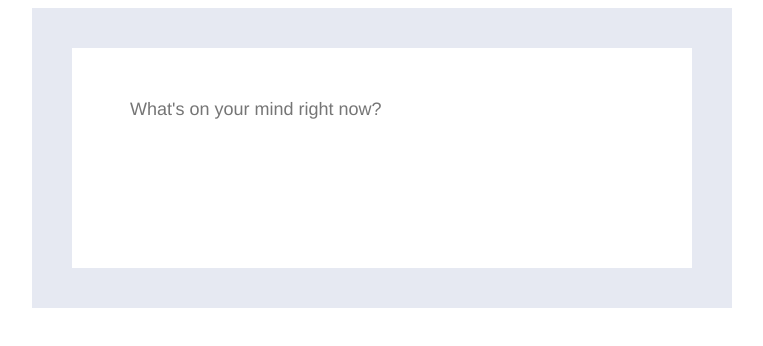
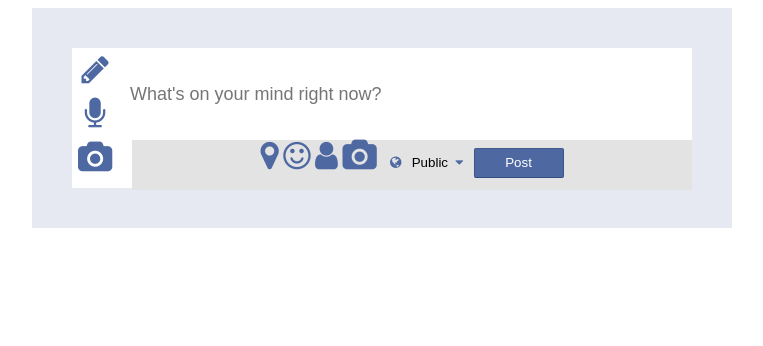
Before and after one commit to TomOndiba/cb-facebook-form, a plain HTML site: page index.html in a window 1280 px wide. Shown: the whole page, without its empty margins (258-1021 px from the left). Drawn offline with Linux system fonts and the light colour scheme.

Commit message:
[style] adds dropdown

```diff
--- a/index.html
+++ b/index.html
@@ -9,8 +9,50 @@
   <body>
     <div class="status-container">
       <div class="status">
+        <div class="status-menu-left">
+          <i class="fa fa-pencil fa-2x"></i>
+          <i class="fa fa-microphone fa-2x"></i>
+          <i class="fa fa-camera fa-2x"></i>
+        </div>
         <input class="user-input" placeholder="What's on your mind right now?" />
+        <div class="status-menu-bottom">
+          <div class="status-add">
+            <i class="fa fa-map-marker fa-2x"></i>
+            <i class="fa fa-smile-o fa-2x"></i>
+            <i class="fa fa-user fa-2x"></i>
+            <i class="fa fa-camera fa-2x"></i>
+          </div>
+          <div class="status-dropdown">
+            <button class="status-dropdown-btn" onclick="showDropdown()"><i class="fa fa-globe fa-fw"></i>&nbsp; Public &nbsp;<i class="fa fa-caret-down"></i></button>
+            <div id="drop" class="dropdown-content">
+              <a href="#"><i class="fa fa-globe fa-fw"></i>&nbsp; Public</a>
+              <a href="#"><i class="fa fa-users fa-fw"></i>&nbsp; Friends</a>
+              <a href="#"><i class="fa fa-lock fa-fw"></i>&nbsp; Only Me</a>
+            </div>
+          </div>
+          <button class="status-post">Post</button>
+        </div>
       </div>
     </div>
+
+    <script>
+      function showDropdown(){
+        document.getElementById("drop").classList.toggle("show");
+      }
+
+      window.onclick = function(event) {
+        if (!event.target.matches('.status-dropdown-btn')) {
+
+          var dropdowns = document.getElementsByClassName("dropdown-content");
+          var i;
+          for (i = 0; i < dropdowns.length; i++) {
+            var openDropdown = dropdowns[i];
+            if (openDropdown.classList.contains('show')) {
+              openDropdown.classList.remove('show');
+            }
+          }
+        }
+      }
+    </script>
   </body>
 </html>
--- a/main.css
+++ b/main.css
@@ -1,28 +1,100 @@
 body {
   text-align: center;
+  font-family: Helvetica;
+}
+
+a {
+  text-decoration: none;
+  color: #575757;
+}
+
+i {
+  color: #4e69a2;
+  font-size: 24px;
+}
+
+a > i {
+  color: #575757;
+}
+
+i:hover {
+  cursor: pointer;
 }
 
 .status-container {
   display: inline-block;
   background-color: #e6e9f2;
   width: 700px;
-  height: 300px;
+  height: 220px;
 }
 
 .status {
   display: inline-block;
-  background-color: #ffffff;
+  background-color: #fff;
   margin-top: 40px;
   width: 620px;
-  height: 220px;
+  height: 140px;
+}
+
+.status-menu-left {
+  float: left;
+}
+
+.status-menu-left i {
+  display: block;
+  padding: 6px;
+}
+
+.status-menu-bottom {
+  float: right;
+  width: 560px;
+  height: 50px;
+  background-color: #e3e3e3;
+}
+
+.status-add {
+  display: inline-block;
+}
+
+.status-dropdown {
+  position: relative;
+  display: inline-block;
+}
+
+.status-dropdown-btn {
+  background-color: #e3e3e3;
+  border: none;
+}
+
+.dropdown-content {
+  display: none;
+  position: absolute;
+}
+
+.dropdown-content a:hover {
+  background-color: #4e69a2;
+}
+
+.show {
+  display: block;
+}
+
+.status-post {
+  display: inline-block;
+  background-color: #4e69a2;
+  border: 1px solid;
+  border-color: #435a8b #3c5488 #334c83;
+  color: #fff;
+  border-radius: 2px;
+  width: 90px;
+  height: 30px;
 }
 
 .user-input {
   display: inline-block;
   width: 560px;
-  height: 120px;
+  height: 90px;
   float: right;
-  font-family: Helvetica;
   font-size: 18px;
   border: none;
   outline: none;
```
